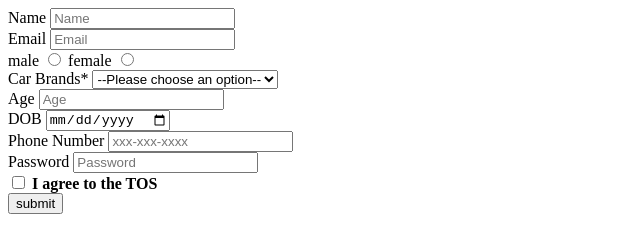
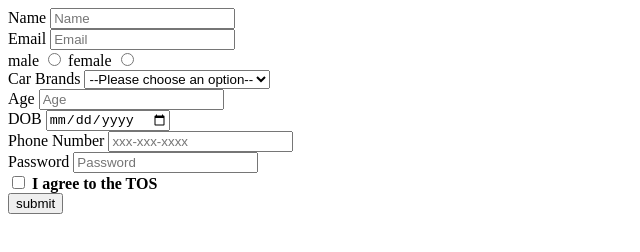
Before and after one commit to acciojob/signup-form-car-Shivkumarmedar, a website: page main.html in a window 1280 px wide. Shown: the full height of the page, 0-640 px from the left. Drawn offline with Linux system fonts and the light colour scheme.

Commit message:
created a submission

```diff
--- a/main.html
+++ b/main.html
@@ -29,9 +29,19 @@
 <input type="radio" id="gender_f" name="gender" required/>
 </div>
 
-<div>
+<!-- <div>
 <label for="car">Car Brands*</label>
 <select id="car" name="car"  required>
+<option disabled selected>--Please choose an option--</option>
+<option>BMW</option>
+<option>Audi</option>
+<option>Mercedez</option>
+</select>
+</div> -->
+
+<div>
+<label for="cars">Car Brands</label>
+<select name="cars" id="cars" required>
 <option disabled selected>--Please choose an option--</option>
 <option>BMW</option>
 <option>Audi</option>
```
